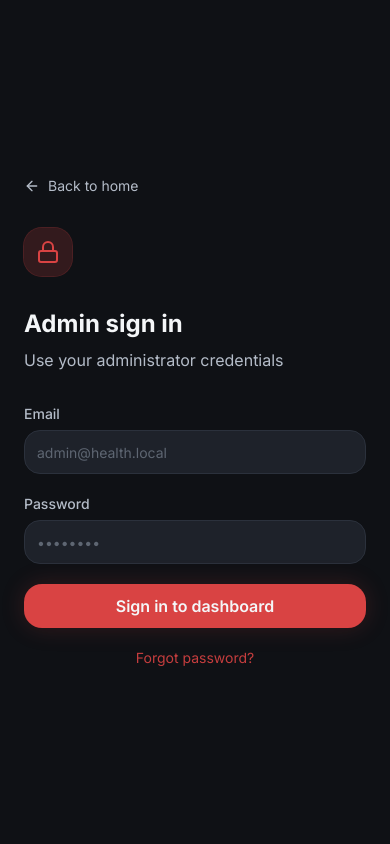
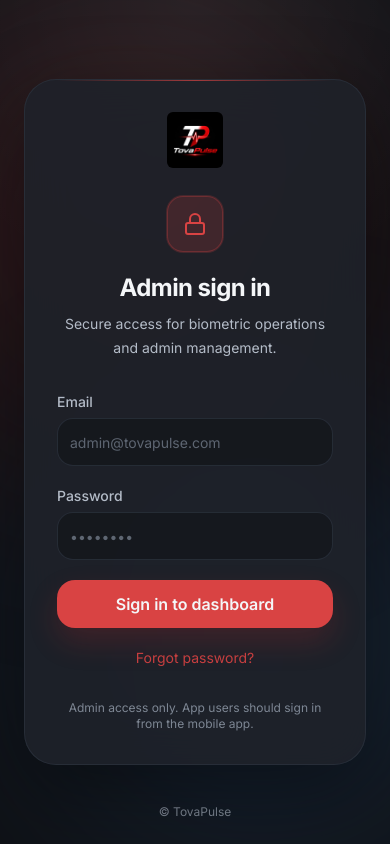
Before and after one commit to jamtechdev/health-ai-admin, a Next.js app: page /login in a window 390 px wide. Built offline with nearby package versions, Linux system fonts and the light colour scheme; no server answers.

Commit message:
new changes

```diff
--- /dev/null
+++ b/src/app/api/backend/[...path]/route.ts
@@ -0,0 +1,46 @@
+import { NextRequest, NextResponse } from 'next/server';
+
+const API_BASE = process.env.NEXT_PUBLIC_API_BASE_URL ?? 'http://localhost:4000';
+
+type RouteContext = {
+  params: Promise<{ path: string[] }>;
+};
+
+async function proxy(req: NextRequest, context: RouteContext) {
+  const { path } = await context.params;
+  const upstreamUrl = new URL(`/api/v1/${path.join('/')}`, API_BASE);
+  upstreamUrl.search = req.nextUrl.search;
+
+  const headers = new Headers();
+  const contentType = req.headers.get('content-type');
+  const authorization = req.headers.get('authorization');
+
+  if (contentType) headers.set('content-type', contentType);
+  if (authorization) headers.set('authorization', authorization);
+
+  const hasBody = !['GET', 'HEAD'].includes(req.method);
+  const upstream = await fetch(upstreamUrl, {
+    method: req.method,
+    headers,
+    body: hasBody ? await req.text() : undefined,
+    cache: 'no-store',
+  });
+
+  const body = await upstream.text();
+  const responseHeaders = new Headers();
+  const upstreamContentType = upstream.headers.get('content-type');
+
+  if (upstreamContentType) responseHeaders.set('content-type', upstreamContentType);
+  responseHeaders.set('cache-control', 'no-store');
+
+  return new NextResponse(body, {
+    status: upstream.status,
+    headers: responseHeaders,
+  });
+}
+
+export const GET = proxy;
+export const POST = proxy;
+export const PUT = proxy;
+export const PATCH = proxy;
+export const DELETE = proxy;
--- a/src/app/login/page.tsx
+++ b/src/app/login/page.tsx
@@ -9,7 +9,7 @@ import { useForm } from 'react-hook-form';
 import { zodResolver } from '@hookform/resolvers/zod';
 import { z } from 'zod';
 import { toast } from 'sonner';
-import { ArrowLeft, Lock } from 'lucide-react';
+import { Lock } from 'lucide-react';
 import { Button } from '@/components/ui/button';
 import { Input } from '@/components/ui/input';
 import { authService } from '@/services/auth.service';
@@ -73,109 +73,110 @@ export default function LoginPage() {
   };
 
   return (
-    <div className="flex min-h-screen bg-background text-foreground">
-      <div className="relative hidden w-1/2 overflow-hidden lg:flex lg:flex-col lg:justify-between lg:p-12">
+    <div className="relative flex min-h-screen items-center justify-center overflow-hidden bg-background px-6 py-12 text-foreground">
+      <div className="pointer-events-none absolute inset-0">
         <motion.div
-          className="pointer-events-none absolute inset-0"
+          className="absolute -left-24 top-0 h-[28rem] w-[28rem] rounded-full bg-brand-primary-glow blur-[120px]"
           initial={{ opacity: 0 }}
           animate={{ opacity: 1 }}
+        />
+        <motion.div
+          className="absolute -right-20 bottom-0 h-[26rem] w-[26rem] rounded-full bg-brand-tertiary-glow blur-[110px]"
+          initial={{ opacity: 0 }}
+          animate={{ opacity: 1 }}
+          transition={{ delay: 0.15 }}
+        />
+        <div className="absolute inset-0 bg-[radial-gradient(circle_at_top,rgba(255,255,255,0.06),transparent_35%)]" />
+      </div>
+
+      <motion.div
+        className="relative z-10 w-full max-w-md rounded-[2rem] border border-brand-border/80 bg-surface-elevated/90 p-8 shadow-[0_24px_80px_rgba(0,0,0,0.45)] backdrop-blur-xl sm:p-10"
+        initial={{ opacity: 0, y: 18, scale: 0.98 }}
+        animate={{ opacity: 1, y: 0, scale: 1 }}
+        transition={{ duration: 0.35 }}
       >
-          <motion.div className="absolute -left-20 top-0 h-96 w-96 rounded-full bg-brand-primary-glow blur-[100px]" />
-          <motion.div className="absolute bottom-0 right-0 h-80 w-80 rounded-full bg-brand-tertiary-glow blur-[80px]" />
-        </motion.div>
-        <Link href="/" className="relative z-10 flex items-center">
+        <div className="absolute inset-x-8 top-0 h-px bg-gradient-to-r from-transparent via-brand-primary/70 to-transparent" />
+
+        <div className="mb-8 flex flex-col items-center text-center">
+          <Link href="/" className="mb-7 inline-flex items-center justify-center">
             <Image
               src="/logo.png"
               alt="TovaPulse"
-            width={172}
-            height={68}
+              width={160}
+              height={64}
               priority
               className="h-14 w-auto rounded-md object-contain"
             />
           </Link>
-        <motion.div
-          className="relative z-10"
-          initial={{ opacity: 0, y: 20 }}
-          animate={{ opacity: 1, y: 0 }}
-          transition={{ delay: 0.2 }}
-        >
-          <h1 className="text-4xl font-bold leading-tight">
-            Secure access for
-            <span className="block bg-gradient-to-r from-brand-primary to-brand-critical bg-clip-text text-transparent">
-              biometric operations
-            </span>
-          </h1>
-          <p className="mt-4 max-w-md text-text-secondary">
-            Manage users, roles, audit logs, telemetry, and AI-driven health insights.
-            End-user accounts are created through the public registration API.
-          </p>
-        </motion.div>
-        <p className="relative z-10 text-sm text-text-muted">© TovaPulse</p>
+
+          <div className="mb-5 flex h-14 w-14 items-center justify-center rounded-2xl border border-brand-primary/30 bg-brand-primary-glow ring-1 ring-brand-primary/20">
+            <Lock className="h-6 w-6 text-brand-primary" />
           </div>
 
-      <div className="flex w-full flex-col justify-center px-6 py-12 lg:w-1/2 lg:px-16">
-        <Link
-          href="/"
-          className="mb-8 inline-flex items-center gap-2 text-sm text-text-secondary transition hover:text-brand-primary lg:hidden"
-        >
-          <ArrowLeft className="h-4 w-4" />
-          Back to home
-        </Link>
+          <h1 className="text-2xl font-bold tracking-tight">Admin sign in</h1>
+          <p className="mt-2 max-w-sm text-sm leading-6 text-text-secondary">
+            Secure access for biometric operations and admin management.
+          </p>
+        </div>
 
-        <motion.div
-          initial={{ opacity: 0, y: 16 }}
-          animate={{ opacity: 1, y: 0 }}
-          className="mx-auto w-full max-w-md"
-        >
-          <div className="mb-8 flex h-12 w-12 items-center justify-center rounded-button bg-brand-primary-glow ring-1 ring-brand-primary/30">
-            <Lock className="h-6 w-6 text-brand-primary" />
-          </div>
-          <h2 className="text-2xl font-bold">Admin sign in</h2>
-          <p className="mt-2 text-text-secondary">Use your administrator credentials</p>
-
-          <form onSubmit={handleSubmit(onSubmit)} className="mt-8 space-y-5">
+        <form onSubmit={handleSubmit(onSubmit)} className="space-y-5">
           <div>
             <label className="mb-1.5 block text-sm font-medium text-text-secondary">Email</label>
             <Input
               type="email"
-                placeholder="admin@health.local"
+              placeholder="admin@tovapulse.com"
               autoComplete="email"
-                className="h-11"
+              className="h-12 border-brand-border/80 bg-background/50"
               {...register('email')}
             />
             {errors.email && (
               <p className="mt-1 text-xs text-brand-critical">{errors.email.message}</p>
             )}
           </div>
+
           <div>
             <label className="mb-1.5 block text-sm font-medium text-text-secondary">Password</label>
             <Input
               type="password"
               placeholder="••••••••"
               autoComplete="current-password"
-                className="h-11"
+              className="h-12 border-brand-border/80 bg-background/50"
               {...register('password')}
             />
             {errors.password && (
               <p className="mt-1 text-xs text-brand-critical">{errors.password.message}</p>
             )}
           </div>
+
           <Button
             type="submit"
             disabled={loading}
-              className="h-11 w-full text-base font-semibold"
+            className="h-12 w-full text-base font-semibold shadow-[0_14px_30px_rgba(220,38,38,0.18)]"
           >
             {loading ? 'Signing in…' : 'Sign in to dashboard'}
           </Button>
+
           <Link
             href="/forgot-password"
-              className="block text-center text-sm text-brand-primary/90 hover:text-brand-primary"
+            className="block text-center text-sm text-brand-primary/90 transition hover:text-brand-primary"
           >
             Forgot password?
           </Link>
         </form>
+
+        <p className="mt-8 text-center text-xs text-text-muted">
+          Admin access only. App users should sign in from the mobile app.
+        </p>
       </motion.div>
-      </div>
+
+      <motion.p
+        className="absolute bottom-6 left-1/2 -translate-x-1/2 text-xs text-text-muted"
+        initial={{ opacity: 0 }}
+        animate={{ opacity: 1 }}
+        transition={{ delay: 0.4 }}
+      >
+        © TovaPulse
+      </motion.p>
     </div>
   );
 }
--- a/src/constants/api.ts
+++ b/src/constants/api.ts
@@ -1,4 +1,4 @@
-export const API_URL = process.env.NEXT_PUBLIC_API_URL ?? 'http://localhost:4000/api/v1';
+export const API_URL = '/api/backend';
 export const API_BASE_URL =
   process.env.NEXT_PUBLIC_API_BASE_URL ?? 'http://localhost:4000';
 export const HEALTH_URL = `${API_BASE_URL}/health`;
```
Lines whose indentation alone changed are shown as unchanged.
